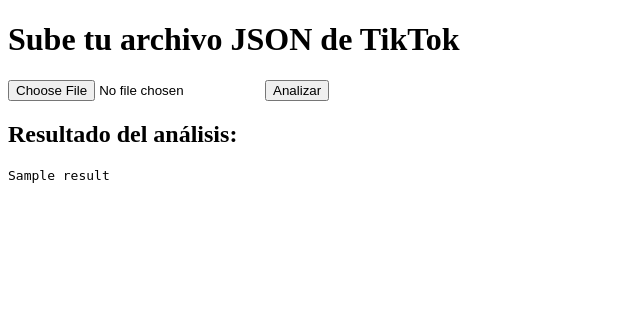
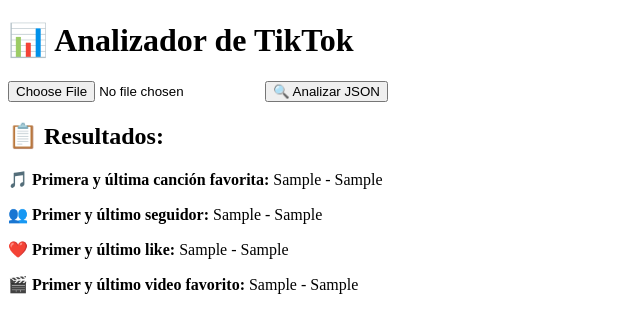
Before and after one commit to Dou1212/tiktok-analyzer2, a Flask app: template templates/index.html in a window 1280 px wide. Shown: the top 333 px of the page, without its empty margins (0-640 px from the left). Run offline with Flask 3, Linux system fonts and the light colour scheme; the template is opened without the code that fills it: most values are stand-ins (such as "Sample title", 1, 10 or a date in 2020).

Commit message:
Actualización del proyecto

```diff
--- a/app.py
+++ b/app.py
@@ -1,39 +1,46 @@
-from flask import Flask, request, jsonify, render_template
+from flask import Flask, request, render_template
 import json
 import uuid
 import os
 
 app = Flask(__name__)
 
-# Ruta principal para mostrar el formulario
-@app.route("/", methods=["GET"])
+@app.route("/", methods=["GET", "POST"])
 def index():
-    return render_template("index.html")
+    results = None
+    error = None
 
-# Ruta para subir JSON y analizarlo
-@app.route("/upload", methods=["POST"])
-def upload_json():
-    if "file" not in request.files:
-        return "No se subió ningún archivo", 400
+    if request.method == "POST":
+        if "file" not in request.files:
+            error = "❌ No se subió ningún archivo"
+        else:
+            file = request.files["file"]
+            if file.filename == "" or not file.filename.endswith(".json"):
+                error = "❌ Archivo inválido"
+            else:
+                # Guardar temporalmente
+                tmp_folder = "/tmp"
+                filename = f"{uuid.uuid4()}.json"
+                file_path = os.path.join(tmp_folder, filename)
+                file.save(file_path)
 
-    file = request.files["file"]
-    if file.filename == "" or not file.filename.endswith(".json"):
-        return "Archivo inválido", 400
+                # Leer JSON
+                with open(file_path, "r", encoding="utf-8") as f:
+                    data = json.load(f)
 
-    # Guardar temporalmente en /tmp
-    tmp_folder = "/tmp"
-    filename = f"{uuid.uuid4()}.json"
-    file_path = os.path.join(tmp_folder, filename)
-    file.save(file_path)
+                # Analizar datos
+                results = {
+                    "primera_song": data['Activity']['Favorite Sounds']['FavoriteSoundList'][-1]['Link'],
+                    "ultima_song": data['Activity']['Favorite Sounds']['FavoriteSoundList'][0]['Link'],
+                    "primer_seguidor": data["Activity"]["Follower List"]["FansList"][-1]["UserName"],
+                    "ultimo_seguidor": data["Activity"]["Follower List"]["FansList"][0]["UserName"],
+                    "primer_like": data["Activity"]["Like List"]["ItemFavoriteList"][-1]["Link"],
+                    "ultimo_like": data["Activity"]["Like List"]["ItemFavoriteList"][0]["Link"],
+                    "primer_favvideo": data["Activity"]["Favorite Videos"]["FavoriteVideoList"][-1]["Link"],
+                    "ultimo_favvideo": data["Activity"]["Favorite Videos"]["FavoriteVideoList"][0]["Link"]
+                }
 
-    # Leer y analizar el JSON
-    with open(file_path, "r", encoding="utf-8") as f:
-        data = json.load(f)
-
-    # Ejemplo: obtener primer like
-    primer_like = data["Activity"]["Like List"]["ItemFavoriteList"][-1]["Link"]
-
-    return f"Primer Like: {primer_like}"
+    return render_template("index.html", results=results, error=error)
 
 if __name__ == "__main__":
     app.run(host="0.0.0.0", port=8080)
--- a/templates/index.html
+++ b/templates/index.html
@@ -5,16 +5,24 @@
     <title>Analizador de TikTok</title>
 </head>
 <body>
-    <h1>Sube tu archivo JSON de TikTok</h1>
+    <h1>📊 Analizador de TikTok</h1>
 
-    <form action="/upload" method="POST" enctype="multipart/form-data">
+    <form action="/" method="post" enctype="multipart/form-data">
         <input type="file" name="file" accept=".json" required>
-        <button type="submit">Analizar</button>
+        <button type="submit">🔍 Analizar JSON</button>
     </form>
 
-    {% if result %}
-        <h2>Resultado del análisis:</h2>
-        <pre>{{ result }}</pre>
+    {% if error %}
+        <p style="color:red">{{ error }}</p>
     {% endif %}
+
+    {% if results %}
+        <h2>📋 Resultados:</h2>
+        <p>🎵 <strong>Primera y última canción favorita:</strong> {{ results.primera_song }} - {{ results.ultima_song }}</p>
+        <p>👥 <strong>Primer y último seguidor:</strong> {{ results.primer_seguidor }} - {{ results.ultimo_seguidor }}</p>
+        <p>❤️ <strong>Primer y último like:</strong> {{ results.primer_like }} - {{ results.ultimo_like }}</p>
+        <p>🎬 <strong>Primer y último video favorito:</strong> {{ results.primer_favvideo }} - {{ results.ultimo_favvideo }}</p>
+    {% endif %}
+
 </body>
 </html>
```
